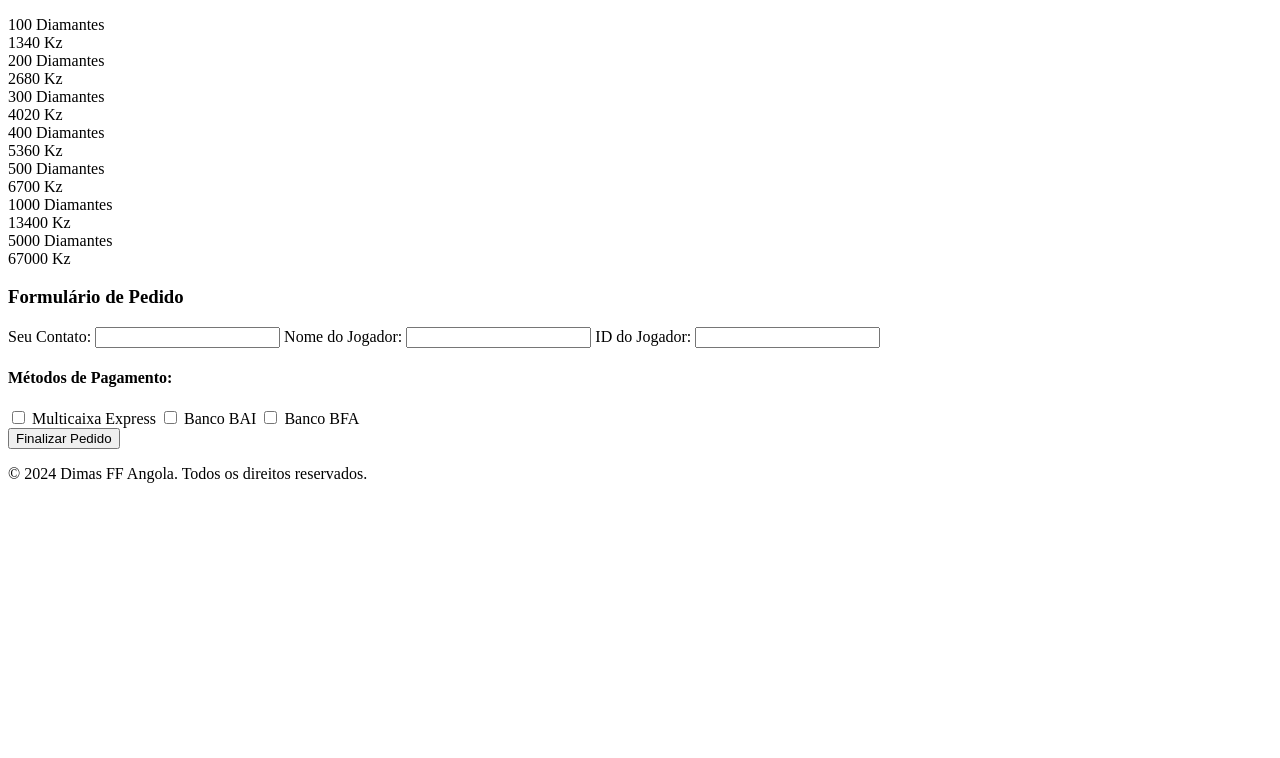
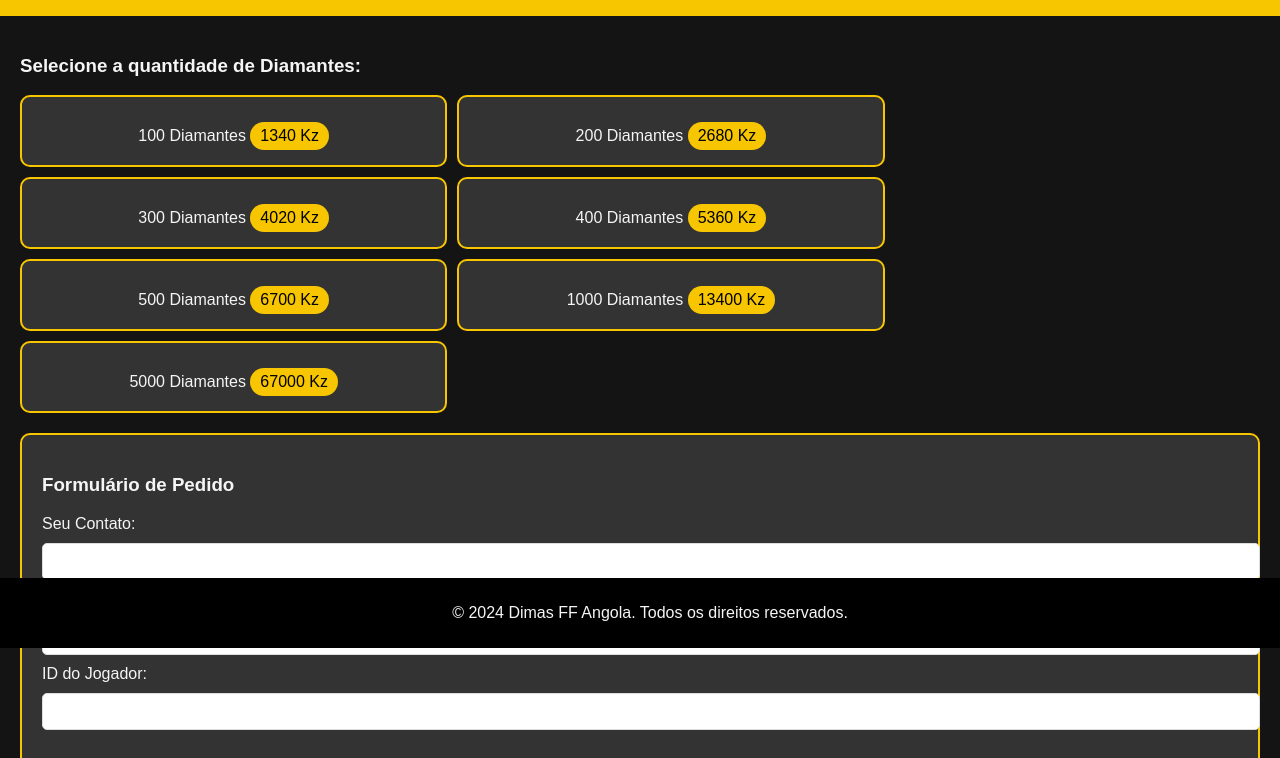
Before and after one commit to delvis1205/Dimas-FF-DM, a plain HTML site: page index.html in a window 1280 px wide. Shown: the part 152-910 px from the top of the page. Before the commit the page ends 800 px from the top, so only its background shows below. Drawn offline with Linux system fonts and the light colour scheme.

Commit message:
Update styles.css

```diff
--- a/styles.css
+++ b/styles.css
@@ -1,33 +1,105 @@
-document.addEventListener('DOMContentLoaded', function () {
-    const form = document.getElementById('orderForm');
-    const diamondOptions = document.querySelectorAll('.diamond-option');
+body {
+    font-family: Arial, sans-serif;
+    background-color: #141414; /* Cor de fundo escura similar ao Free Fire */
+    color: #f5f5f5;
+    margin: 0;
+    padding: 0;
+}
 
-    let selectedDiamonds = 0;
-    let selectedPrice = 0;
+header {
+    background-color: #f7c600; /* Cor amarela padrão do Free Fire */
+    color: #000;
+    text-align: center;
+    padding: 20px;
+}
 
-    diamondOptions.forEach(option => {
-        option.addEventListener('click', function () {
-            selectedDiamonds = this.getAttribute('data-diamonds');
-            selectedPrice = this.getAttribute('data-price');
+main {
+    padding: 20px;
+}
 
-            diamondOptions.forEach(opt => opt.style.backgroundColor = '#333');
-            this.style.backgroundColor = '#444';
+.diamond-selection {
+    margin-bottom: 20px;
+}
 
-            form.onsubmit = function (event) {
-                event.preventDefault();
+.diamond-options {
+    display: flex;
+    flex-wrap: wrap;
+    gap: 10px;
+}
 
-                const contact = document.getElementById('contact').value;
-                const username = document.getElementById('username').value;
-                const playerId = document.getElementById('playerId').value;
-                const paymentMethods = Array.from(document.querySelectorAll('input[name="paymentMethod"]:checked'))
-                    .map(el => el.value).join(', ');
+.diamond-option {
+    background-color: #333;
+    border: 2px solid #f7c600;
+    border-radius: 10px;
+    padding: 15px;
+    width: calc(33.333% - 20px);
+    text-align: center;
+    cursor: pointer;
+    transition: background-color 0.3s;
+}
 
-                const message = `Novo pedido!\n\nDiamantes: ${selectedDiamonds}\nPreço: ${selectedPrice} Kz\nContato: ${contact}\nNome do Jogador: ${username}\nID do Jogador: ${playerId}\nMétodos de Pagamento: ${paymentMethods}`;
+.diamond-option:hover {
+    background-color: #444;
+}
 
-                window.open(`https://wa.me/+244930441438?text=${encodeURIComponent(message)}`, '_blank');
-                form.reset();
-                diamondOptions.forEach(opt => opt.style.backgroundColor = '#333');
-            };
-        });
-    });
-});
+.game-bubble {
+    background-color: #f7c600;
+    color: #000;
+    border-radius: 15px;
+    display: inline-block;
+    padding: 5px 10px;
+    margin-top: 10px;
+}
+
+.order-form {
+    background-color: #333;
+    border: 2px solid #f7c600;
+    border-radius: 10px;
+    padding: 20px;
+}
+
+.order-form label {
+    display: block;
+    margin-bottom: 10px;
+}
+
+.order-form input {
+    width: 100%;
+    padding: 10px;
+    margin-bottom: 10px;
+    border-radius: 5px;
+    border: 1px solid #ddd;
+}
+
+.payment-methods {
+    margin-bottom: 20px;
+}
+
+.payment-methods label {
+    display: block;
+    margin-bottom: 5px;
+}
+
+button {
+    background-color: #f7c600;
+    color: #000;
+    border: none;
+    padding: 10px;
+    border-radius: 5px;
+    cursor: pointer;
+    font-size: 16px;
+}
+
+button:hover {
+    background-color: #e0a700;
+}
+
+footer {
+    background-color: #000;
+    color: #f5f5f5;
+    text-align: center;
+    padding: 10px;
+    position: fixed;
+    bottom: 0;
+    width: 100%;
+}
```
